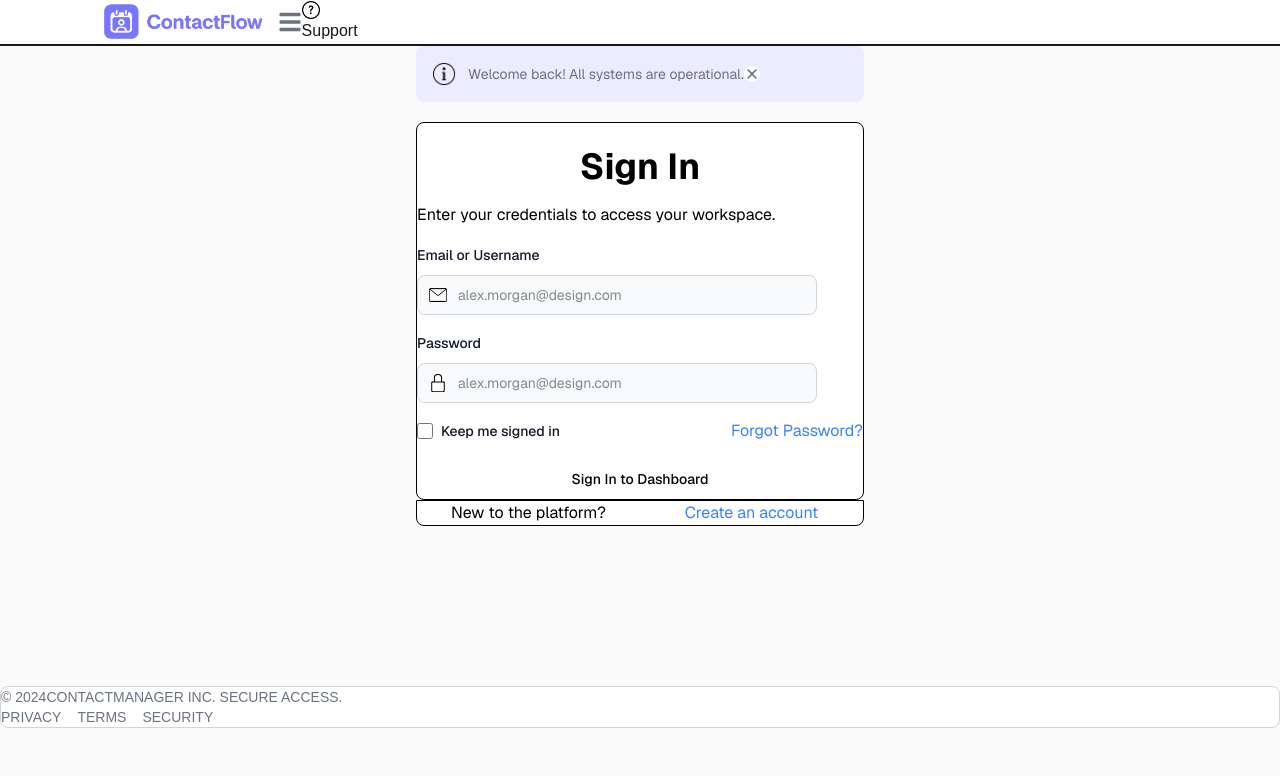
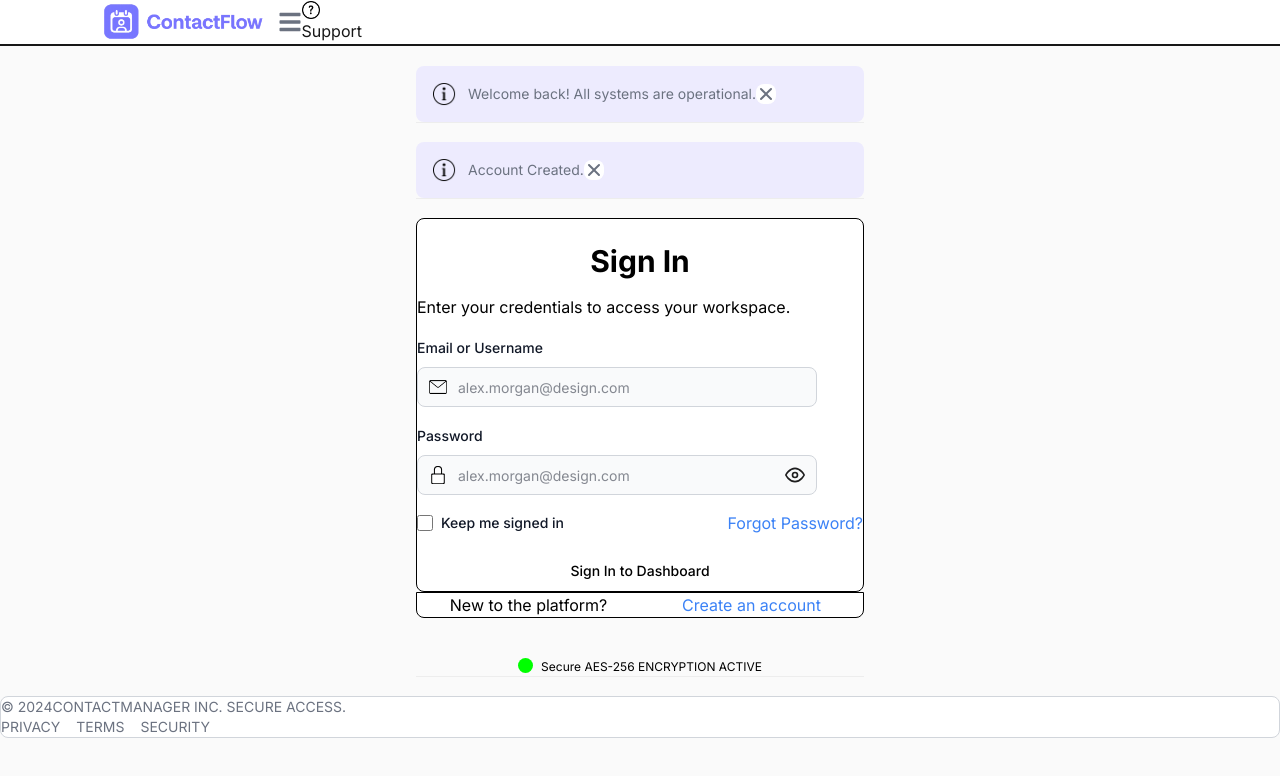
Before and after one commit to dherrera-code/contactmanagerdbh, a Next.js app: page / in a window 1280 px wide. Shown: the top 776 px of the page. Built offline with nearby package versions, Linux system fonts and the light colour scheme.

Commit message:
import inter font!

```diff
--- a/app/globals.css
+++ b/app/globals.css
@@ -21,10 +21,17 @@
   }
 }
 
+.inter {
+  font-family: "Inter", sans-serif;
+  font-optical-sizing: auto;
+  /* font-weight: <weight>; */
+}
+
 body {
   background: var(--background);
   color: var(--foreground);
-  font-family: Arial, Helvetica, sans-serif;
+  /* font-family: Arial, Helvetica, sans-serif; */
+  font-family: Inter;
 }
 
 .edit-icon:hover {
@@ -39,3 +46,10 @@ body {
   text-decoration: underline;
   cursor: pointer;
 }
+.green-dot{
+  height: 15px;
+  width: 15px;
+  background-color: lime;
+  border-radius: 50%;
+  display: inline-block;
+}
--- a/app/layout.tsx
+++ b/app/layout.tsx
@@ -1,7 +1,11 @@
 import type { Metadata } from "next";
-import { Geist, Geist_Mono } from "next/font/google";
+import { Geist, Geist_Mono, Inter } from "next/font/google";
 import "./globals.css";
 import { ThemeInit } from "@/.flowbite-react/init";
+
+const interFont = Inter({
+  subsets: ["latin"]
+})
 
 const geistSans = Geist({
   variable: "--font-geist-sans",
@@ -26,7 +30,7 @@ export default function RootLayout({
   return (
     <html lang="en">
       <body
-        className={`${geistSans.variable} ${geistMono.variable} antialiased`}
+        className={`${geistSans.variable} ${geistMono.variable} ${interFont.className} antialiased`}
       >
         <ThemeInit />
           {children}
--- a/app/page.tsx
+++ b/app/page.tsx
@@ -7,7 +7,7 @@ export default function Home() {
   return (
    <div className="min-h-screen bg-zinc-50">
       <LoginNavbar></LoginNavbar>
-      <div className="min-h-[80vh] flex-1">
+      <div className="min-h-[80vh] flex justify-center items-center">
         <div className="font-sans text-black">
           <main className=" flex justify-center items-center">
 
--- a/components/FormComponent.tsx
+++ b/components/FormComponent.tsx
@@ -38,8 +38,8 @@ const FormComponent = () => {
 
 
   return (
-    <div>
-      <div className="flex flex-col gap-4 mb-5">
+    <div className='py-5 inter'>
+      <div className="flex flex-col gap-4 mb-5 shadow-2xs">
         <Toast className="min-w-md bg-purple-100">
           <div className="inline-flex h-6 w-6 shrink-0 items-center justify-center rounded-lg ">
             <img src="/assets/i-icon.png" alt="" />
@@ -47,10 +47,20 @@ const FormComponent = () => {
           <div className="ml-3 text-sm font-normal">Welcome back! All systems are operational.</div>
           <ToastToggle />
         </Toast>
+      </div>
 
+      <div className="flex flex-col gap-4 mb-5 shadow-2xs">
+        <Toast className="min-w-md bg-purple-100">
+          <div className="inline-flex h-6 w-6 shrink-0 items-center justify-center rounded-lg ">
+            <img src="/assets/i-icon.png" alt="" />
+          </div>
+          <div className="ml-3 text-sm font-normal">Account Created.</div>
+          <ToastToggle />
+        </Toast>
       </div>
-      <Card className="max-w-lg min-w-md">
-        <h1 className="text-center font-bold text-4xl pt-6">Sign In</h1>
+
+      <Card className="max-w-md">
+        <h1 className="text-center font-bold text-3xl pt-6">Sign In</h1>
         <p>Enter your credentials to access your workspace.</p>
 
         <form className="flex max-w-md flex-col gap-4">
@@ -75,6 +85,9 @@ const FormComponent = () => {
                 <img src="/assets/Lock-Icon.svg" className="w-4.5 h-4.5" alt="Lock Icon" />
               </div>
               <input onChange={(e) => setPassword(e.target.value)} type="text" id="password" className="block w-100 h-10 p-4 ps-10 text-sm text-gray-900 border border-gray-300 rounded-lg bg-gray-50 focus:ring-blue-500 focus:border-blue-500" placeholder="alex.morgan@design.com" required />
+              <div className='absolute inset-y-0 start-92 flex items-center pe-3 pointer-events-auto'>
+                <img className='w-5 h-5' src="/assets/Eye.svg" alt="" />
+              </div>
             </div>
           </div>
 
@@ -102,6 +115,11 @@ const FormComponent = () => {
           </div>
         </div>
       </Card>
+
+      <div className='shadow-2xs mt-3 text-center flex justify-center mt-10'>
+        <div className='green-dot me-2 '></div>
+        <p className='text-[12px]'>Secure AES-256 ENCRYPTION ACTIVE</p>
+      </div>
     </div>
   )
 }
```
Also changed, not shown: components/TopNavbar.tsx (+4 -4 lines).
